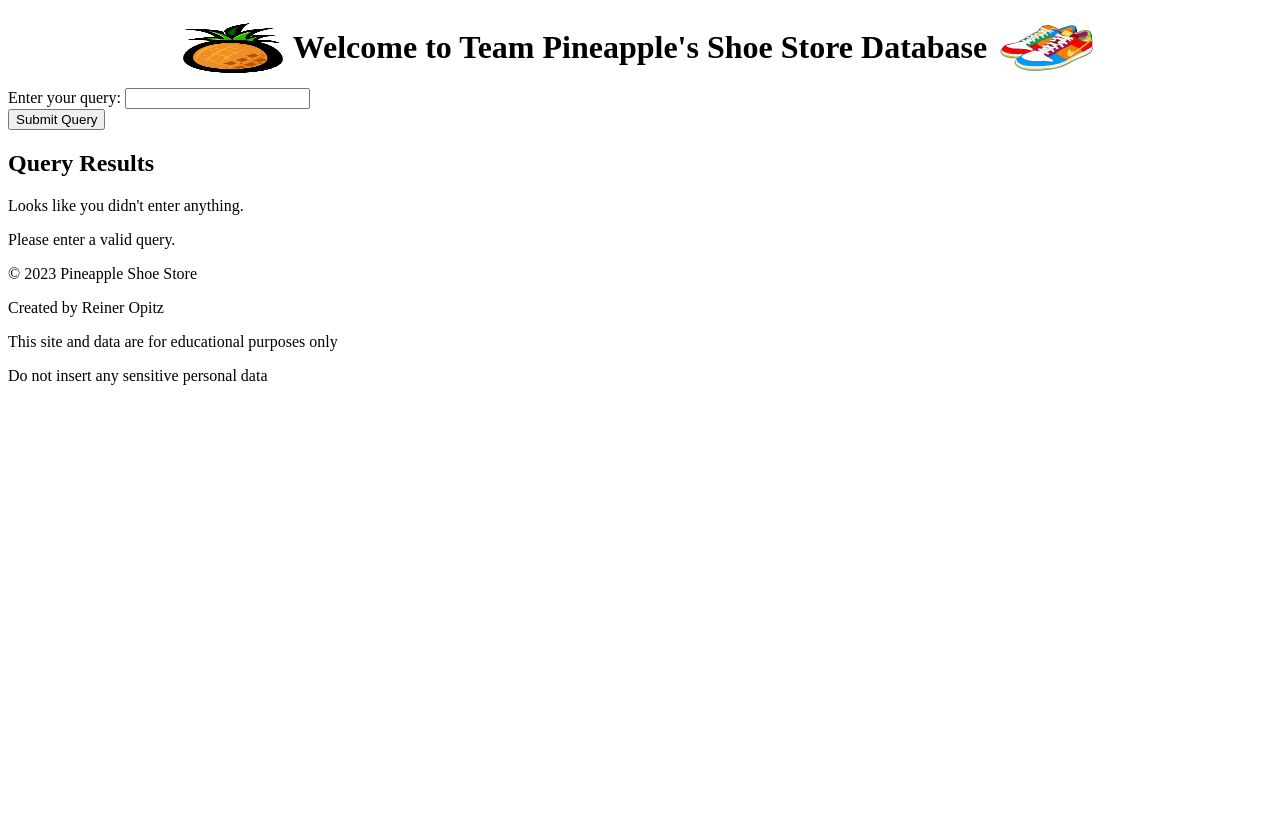
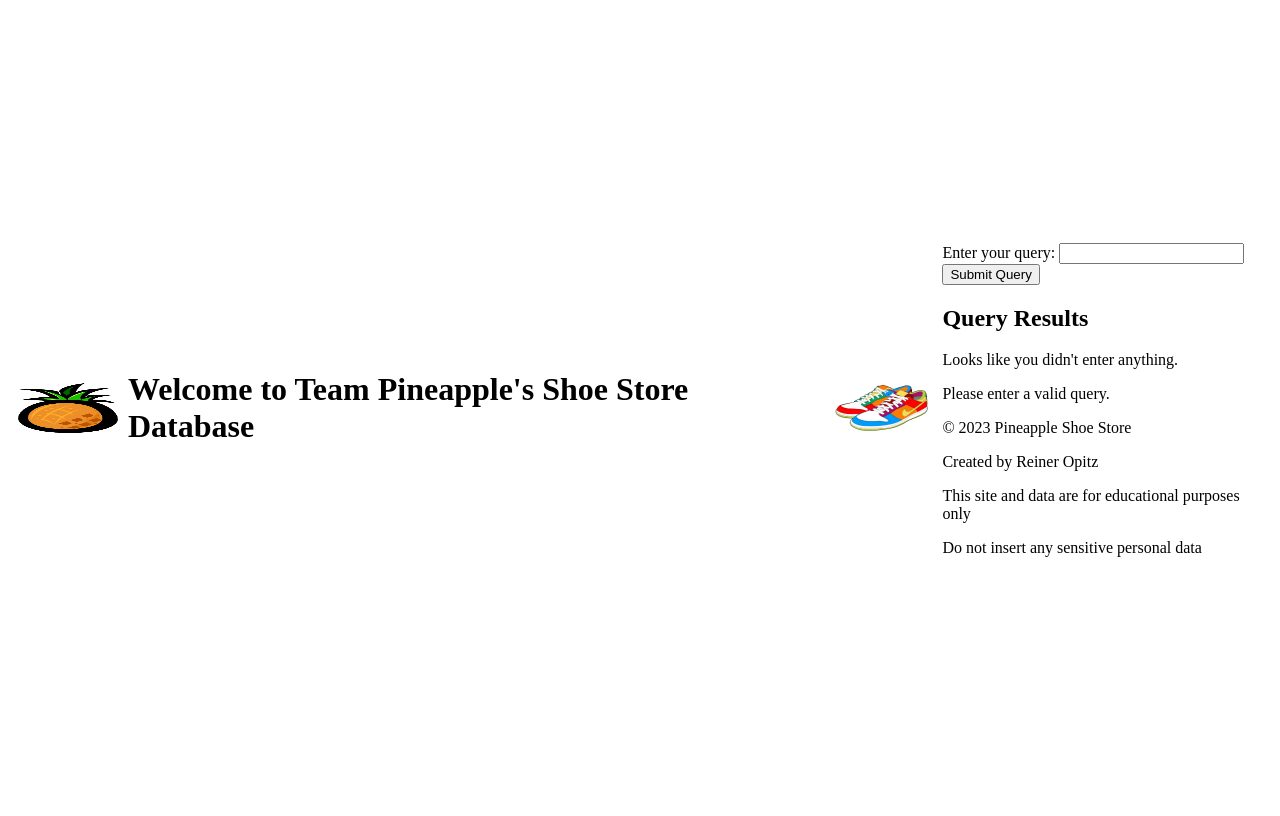
Before and after one commit to reinerism/475Ashoestore, a Flask app: page / in a window 1280 px wide. Before the commit the page ends 385 px from the top, so only its background shows below. Run offline with Flask 2, Linux system fonts and the light colour scheme.

Commit message:
centering all page

```diff
--- a/templates/home.html
+++ b/templates/home.html
@@ -3,6 +3,12 @@
 <head>
     <title>Team Pineapple's Shoe Store Database</title>
 <style>
+    body {
+        display: flex;
+        justify-content: center;
+        align-items: center;
+        height: 100vh;
+    }
     table {
         border-collapse: collapse;
         width: 25%;
@@ -24,8 +30,7 @@
     td {
         border-right: 1px solid #ddd;
     }
-</style>
-<style>
+
     .store-header {
         display: flex;
         align-items: center;
```
Lines whose indentation alone changed are shown as unchanged.
